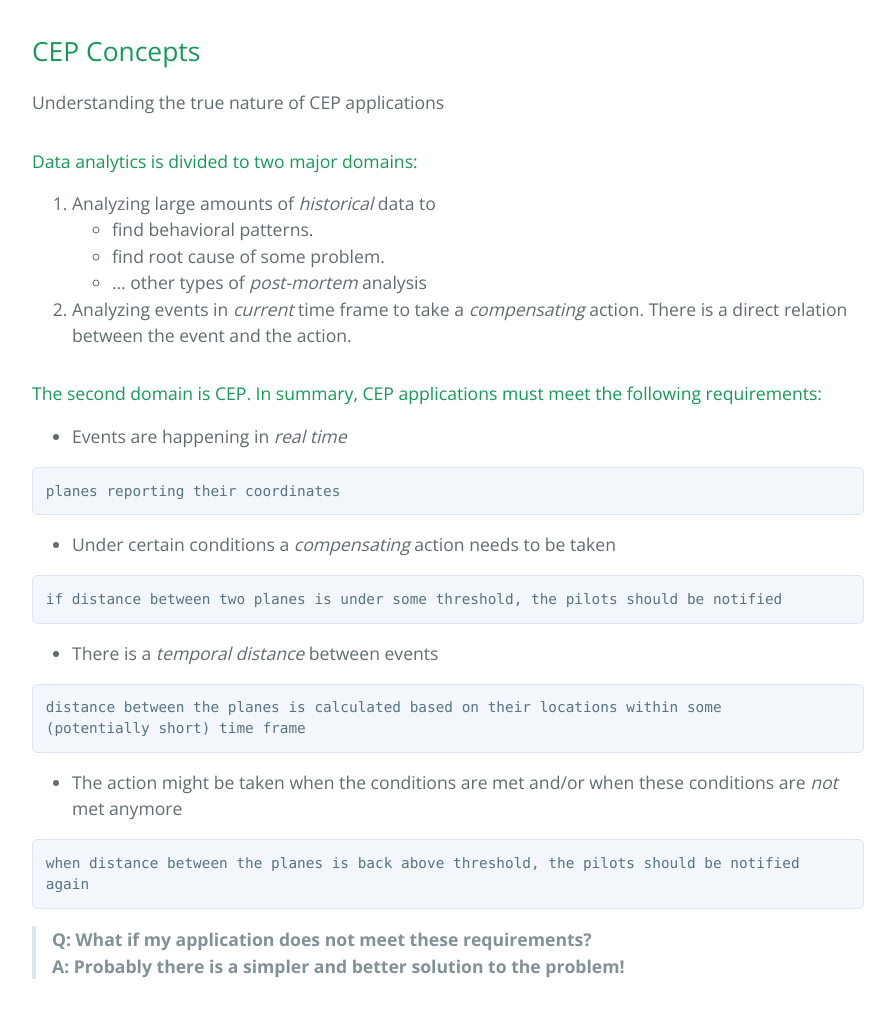
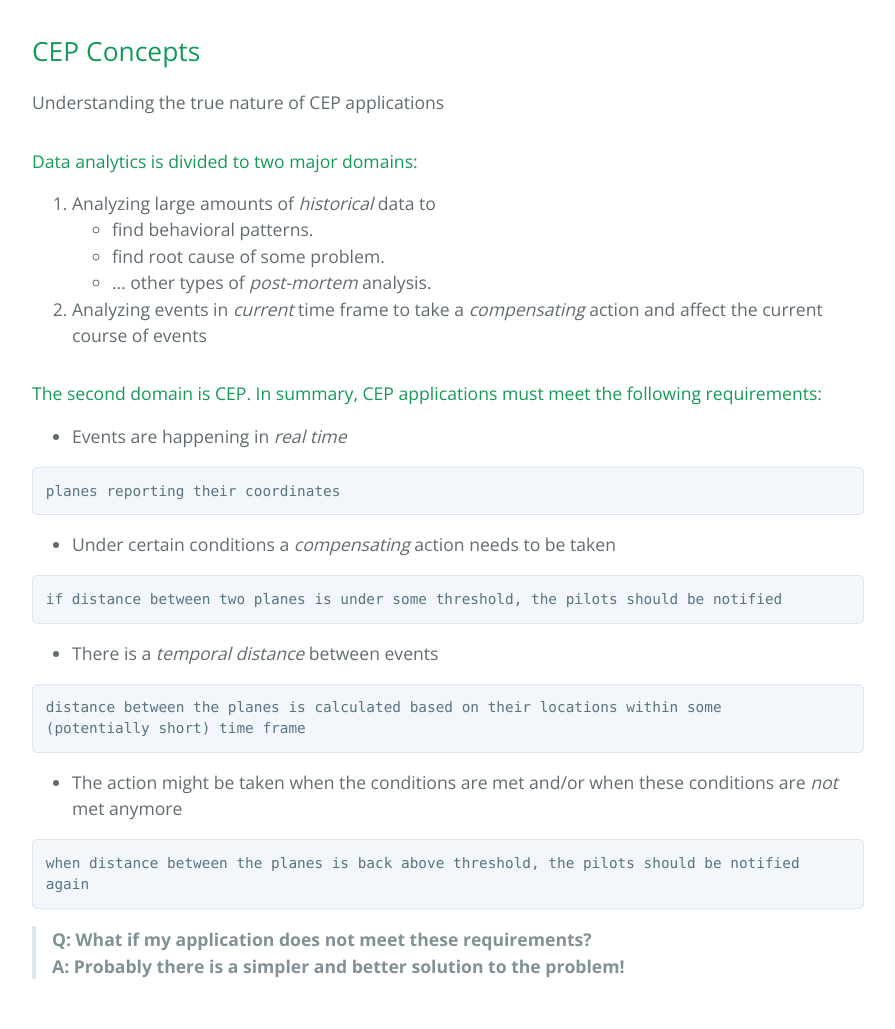
Before and after one commit to TrigerSoft/streamx, a Jekyll site: the page built from learn/cep.md, in a window 1280 px wide. Shown: the whole page, without its empty margins (192-1087 px from the left). Built offline with Jekyll 4.4.1, drawn with Linux system fonts in a browser that asks for light colours; Markdown is read by kramdown in place of the engine named in the settings.

Commit message:
Update cep.md

```diff
--- a/learn/cep.md
+++ b/learn/cep.md
@@ -8,8 +8,8 @@ Understanding the true nature of CEP applications
 1. Analyzing large amounts of *historical* data to
   - find behavioral patterns.
   - find root cause of some problem.
-  - ... other types of *post-mortem* analysis
-2. Analyzing events in *current* time frame to take a *compensating* action. There is a direct relation between the event and the action.
+  - ... other types of *post-mortem* analysis.
+2. Analyzing events in *current* time frame to take a *compensating* action and affect the current course of events
 
 #### The second domain is CEP. In summary, CEP applications must meet the following requirements:
 - Events are happening in *real time*
```
